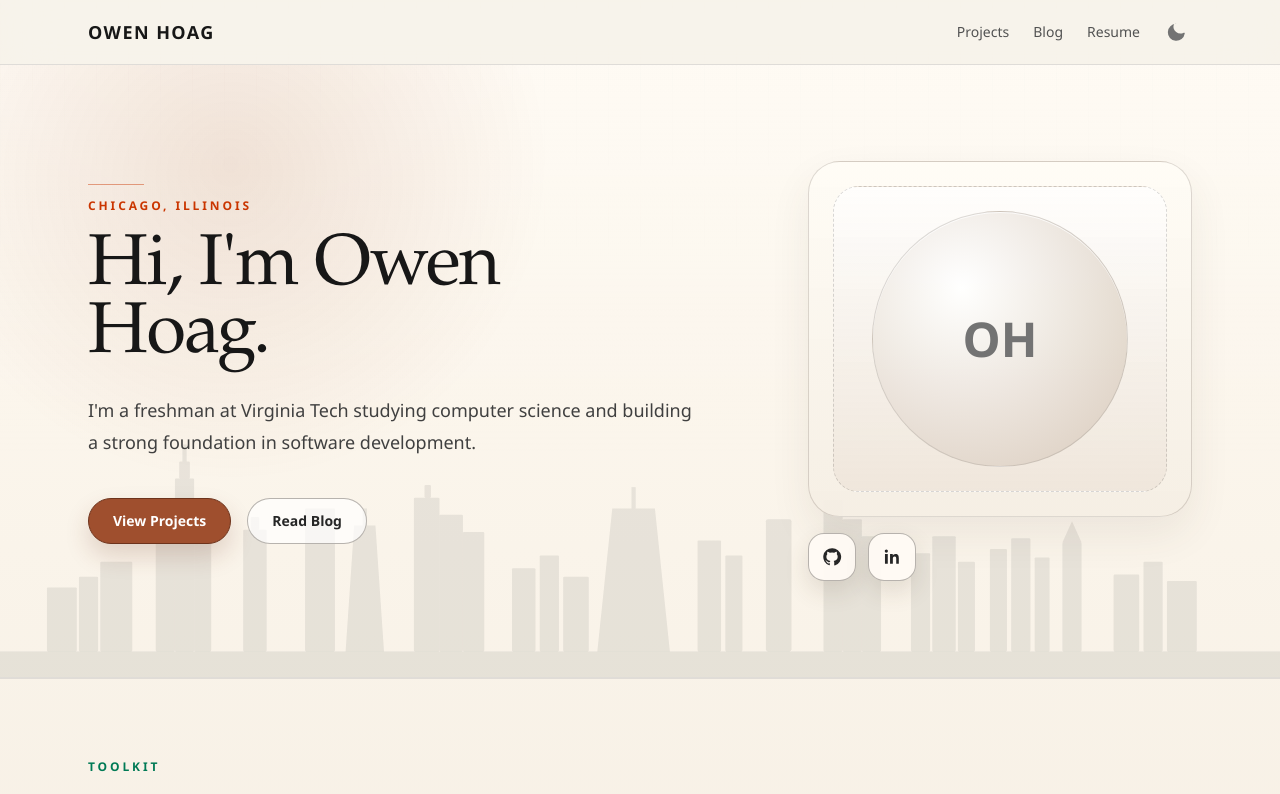
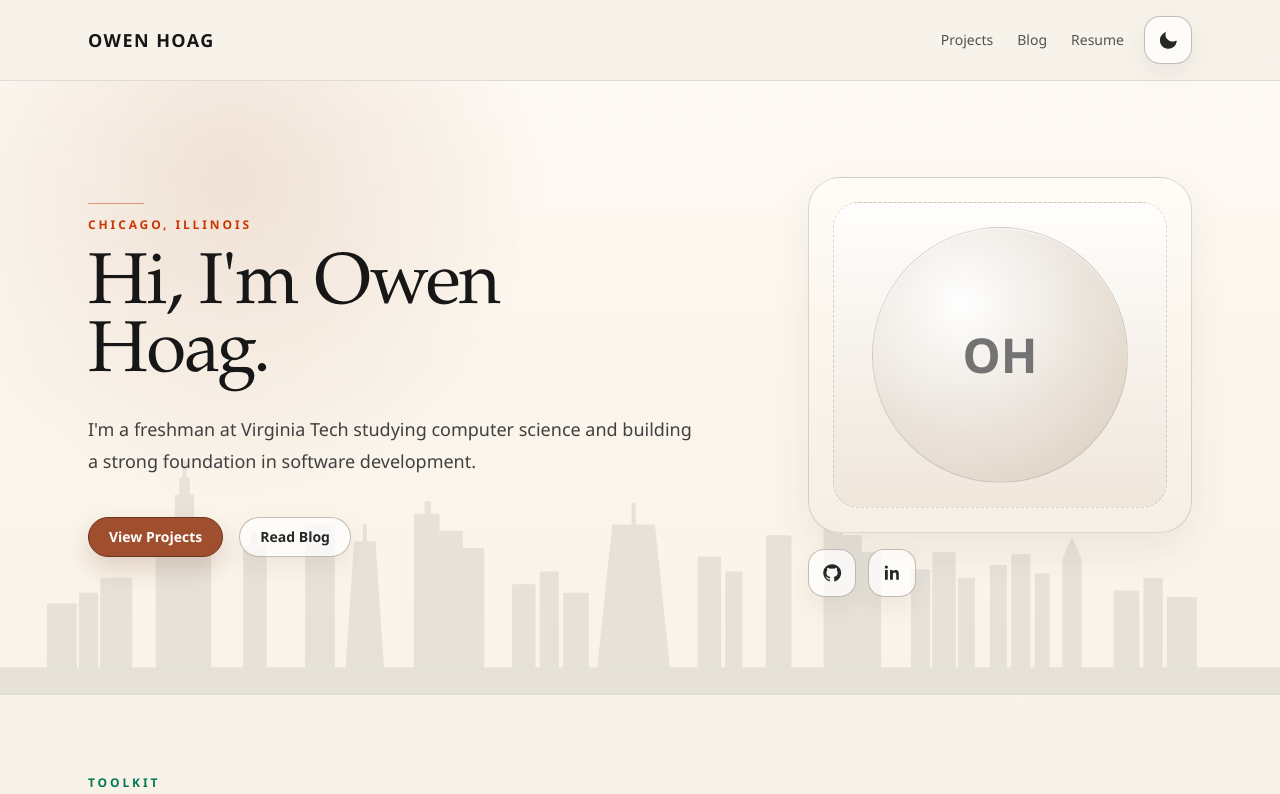
Before and after one commit to owenhoagie/portfolio, a Next.js app: page / in a window 1280 px wide. Shown: the top 794 px of the page. Built offline with nearby package versions, Linux system fonts and the light colour scheme.

Commit message:
button refactor and resume page overhaul

```diff
--- a/src/app/globals.css
+++ b/src/app/globals.css
@@ -119,3 +119,82 @@ body::before {
   background: currentColor;
   opacity: 0.45;
 }
+
+.button-base {
+  display: inline-flex;
+  align-items: center;
+  justify-content: center;
+  gap: 0.5rem;
+  border-radius: 9999px;
+  border: 1px solid transparent;
+  padding: 0.75rem 1.25rem;
+  font-size: 0.875rem;
+  font-weight: 600;
+  line-height: 1;
+  transition:
+    transform 180ms ease,
+    border-color 180ms ease,
+    background-color 180ms ease,
+    color 180ms ease,
+    box-shadow 180ms ease;
+}
+
+.button-base:hover {
+  transform: translateY(-2px);
+}
+
+.button-base:focus-visible {
+  outline: 2px solid color-mix(in srgb, var(--color-accent) 35%, transparent);
+  outline-offset: 3px;
+}
+
+.button-primary {
+  border-color: var(--color-accent-deep);
+  background: var(--color-accent);
+  color: white;
+  box-shadow: 0 12px 24px rgba(109, 51, 28, 0.18);
+}
+
+.button-primary:hover {
+  background: var(--color-accent-deep);
+  box-shadow: 0 16px 28px rgba(109, 51, 28, 0.24);
+}
+
+.button-secondary {
+  border-color: rgba(120, 99, 78, 0.42);
+  background: rgba(255, 255, 255, 0.72);
+  color: rgb(38 38 38);
+  box-shadow: 0 10px 24px rgba(80, 61, 45, 0.08);
+}
+
+.button-secondary:hover {
+  border-color: rgba(67, 52, 39, 0.5);
+  background: rgba(255, 255, 255, 0.95);
+  color: rgb(10 10 10);
+  box-shadow: 0 14px 28px rgba(80, 61, 45, 0.12);
+}
+
+.dark .button-secondary {
+  border-color: rgba(255, 255, 255, 0.15);
+  background: rgba(255, 255, 255, 0.05);
+  color: rgb(245 245 245);
+  box-shadow: 0 10px 24px rgba(0, 0, 0, 0.16);
+}
+
+.dark .button-secondary:hover {
+  border-color: rgba(255, 255, 255, 0.3);
+  background: rgba(255, 255, 255, 0.08);
+  color: white;
+  box-shadow: 0 14px 28px rgba(0, 0, 0, 0.22);
+}
+
+.button-icon {
+  height: 3rem;
+  width: 3rem;
+  padding: 0;
+  border-radius: 1rem;
+}
+
+.button-compact {
+  padding: 0.7rem 1rem;
+}
--- a/src/app/projects/[slug]/page.tsx
+++ b/src/app/projects/[slug]/page.tsx
@@ -61,7 +61,7 @@ export default async function ProjectPage({
         href={project.link}
         target="_blank"
         rel="noopener noreferrer"
-        className="inline-flex items-center gap-2 rounded-md bg-neutral-900 px-4 py-2 text-sm font-medium text-white hover:bg-neutral-800 dark:bg-neutral-100 dark:text-neutral-900 dark:hover:bg-neutral-200"
+        className="button-base button-primary"
       >
         <svg
           xmlns="http://www.w3.org/2000/svg"
--- a/src/components/About.tsx
+++ b/src/components/About.tsx
@@ -15,7 +15,7 @@ export default function About() {
                 href="https://github.com/owenhoagie"
                 target="_blank"
                 rel="noopener noreferrer"
-                className="rounded-full border border-stone-300/70 px-4 py-2 text-sm text-neutral-700 transition hover:border-stone-700 hover:text-neutral-950 dark:border-white/15 dark:text-neutral-200 dark:hover:border-white/35 dark:hover:text-white"
+                className="button-base button-secondary button-compact"
               >
                 GitHub
               </a>
@@ -23,7 +23,7 @@ export default function About() {
                 href="https://linkedin.com/in/owenhoag"
                 target="_blank"
                 rel="noopener noreferrer"
-                className="rounded-full border border-stone-300/70 px-4 py-2 text-sm text-neutral-700 transition hover:border-stone-700 hover:text-neutral-950 dark:border-white/15 dark:text-neutral-200 dark:hover:border-white/35 dark:hover:text-white"
+                className="button-base button-secondary button-compact"
               >
                 LinkedIn
               </a>
--- a/src/components/ContactSection.tsx
+++ b/src/components/ContactSection.tsx
@@ -20,7 +20,7 @@ export default function ContactSection() {
             <div className="flex flex-wrap gap-3 text-sm">
               <a
                 href="mailto:owenhoag@vt.edu"
-                className="rounded-full bg-[var(--color-accent)] px-5 py-3 font-semibold text-white transition hover:bg-[var(--color-accent-deep)]"
+                className="button-base button-primary"
               >
                 Email Me
               </a>
@@ -28,7 +28,7 @@ export default function ContactSection() {
                 href="https://github.com/owenhoagie"
                 target="_blank"
                 rel="noopener noreferrer"
-                className="rounded-full border border-stone-300/70 px-5 py-3 font-semibold text-neutral-700 transition hover:border-stone-700 hover:text-neutral-950 dark:border-white/15 dark:text-neutral-200 dark:hover:border-white/35 dark:hover:text-white"
+                className="button-base button-secondary"
               >
                 GitHub
               </a>
@@ -36,7 +36,7 @@ export default function ContactSection() {
                 href="https://linkedin.com/in/owenhoag"
                 target="_blank"
                 rel="noopener noreferrer"
-                className="rounded-full border border-stone-300/70 px-5 py-3 font-semibold text-neutral-700 transition hover:border-stone-700 hover:text-neutral-950 dark:border-white/15 dark:text-neutral-200 dark:hover:border-white/35 dark:hover:text-white"
+                className="button-base button-secondary"
               >
                 LinkedIn
               </a>
--- a/src/components/Header.tsx
+++ b/src/components/Header.tsx
@@ -26,8 +26,7 @@ export default function Header() {
               Blog
             </Link>
             <Link
-              href="/resume.pdf"
-              target="_blank"
+              href="/resume"
               className="text-neutral-600 transition hover:text-[var(--color-accent-deep)] dark:text-neutral-300 dark:hover:text-orange-200"
             >
               Resume
--- a/src/components/Hero.tsx
+++ b/src/components/Hero.tsx
@@ -20,13 +20,13 @@ export default function Hero() {
           <div className="animate-fade-up animation-delay-300 mt-10 flex flex-wrap gap-4">
             <Link
               href="/projects"
-              className="inline-flex items-center rounded-full border border-[var(--color-accent-deep)] bg-[var(--color-accent)] px-6 py-3 text-sm font-semibold text-white shadow-[0_12px_24px_rgba(109,51,28,0.18)] transition hover:-translate-y-0.5 hover:bg-[var(--color-accent-deep)] hover:shadow-[0_16px_28px_rgba(109,51,28,0.24)]"
+              className="button-base button-primary"
             >
               View Projects
             </Link>
             <Link
               href="/blog"
-              className="inline-flex items-center rounded-full border border-stone-400/80 bg-white/70 px-6 py-3 text-sm font-semibold text-neutral-800 transition hover:-translate-y-0.5 hover:border-stone-700 hover:bg-white hover:text-neutral-950 dark:border-white/15 dark:bg-white/5 dark:text-neutral-100 dark:hover:border-white/30 dark:hover:bg-white/8 dark:hover:text-white"
+              className="button-base button-secondary"
             >
               Read Blog
             </Link>
@@ -48,7 +48,7 @@ export default function Hero() {
                 target="_blank"
                 rel="noopener noreferrer"
                 aria-label="GitHub"
-                className="flex h-12 w-12 items-center justify-center rounded-2xl border border-stone-400/80 bg-[rgba(255,250,244,0.96)] text-neutral-800 shadow-[0_10px_24px_rgba(80,61,45,0.14)] transition hover:-translate-y-0.5 hover:border-stone-700 hover:bg-white hover:text-neutral-950 dark:border-white/20 dark:bg-[rgba(24,32,42,0.92)] dark:text-neutral-100 dark:hover:border-white/35 dark:hover:bg-[rgba(31,41,53,0.98)] dark:hover:text-white"
+                className="button-base button-secondary button-icon"
               >
                 <svg
                   aria-hidden="true"
@@ -63,7 +63,7 @@ export default function Hero() {
                 target="_blank"
                 rel="noopener noreferrer"
                 aria-label="LinkedIn"
-                className="flex h-12 w-12 items-center justify-center rounded-2xl border border-stone-400/80 bg-[rgba(255,250,244,0.96)] text-neutral-800 shadow-[0_10px_24px_rgba(80,61,45,0.14)] transition hover:-translate-y-0.5 hover:border-stone-700 hover:bg-white hover:text-neutral-950 dark:border-white/20 dark:bg-[rgba(24,32,42,0.92)] dark:text-neutral-100 dark:hover:border-white/35 dark:hover:bg-[rgba(31,41,53,0.98)] dark:hover:text-white"
+                className="button-base button-secondary button-icon"
               >
                 <svg
                   aria-hidden="true"
--- a/src/components/ThemeToggle.tsx
+++ b/src/components/ThemeToggle.tsx
@@ -16,7 +16,7 @@ export default function ThemeToggle() {
   return (
     <button
       onClick={() => setTheme(theme === "dark" ? "light" : "dark")}
-      className="rounded-md p-1.5 text-neutral-500 hover:text-neutral-900 dark:text-neutral-400 dark:hover:text-neutral-100"
+      className="button-base button-secondary button-icon text-neutral-600 dark:text-neutral-200"
       aria-label="Toggle theme"
     >
       {theme === "dark" ? (
```
